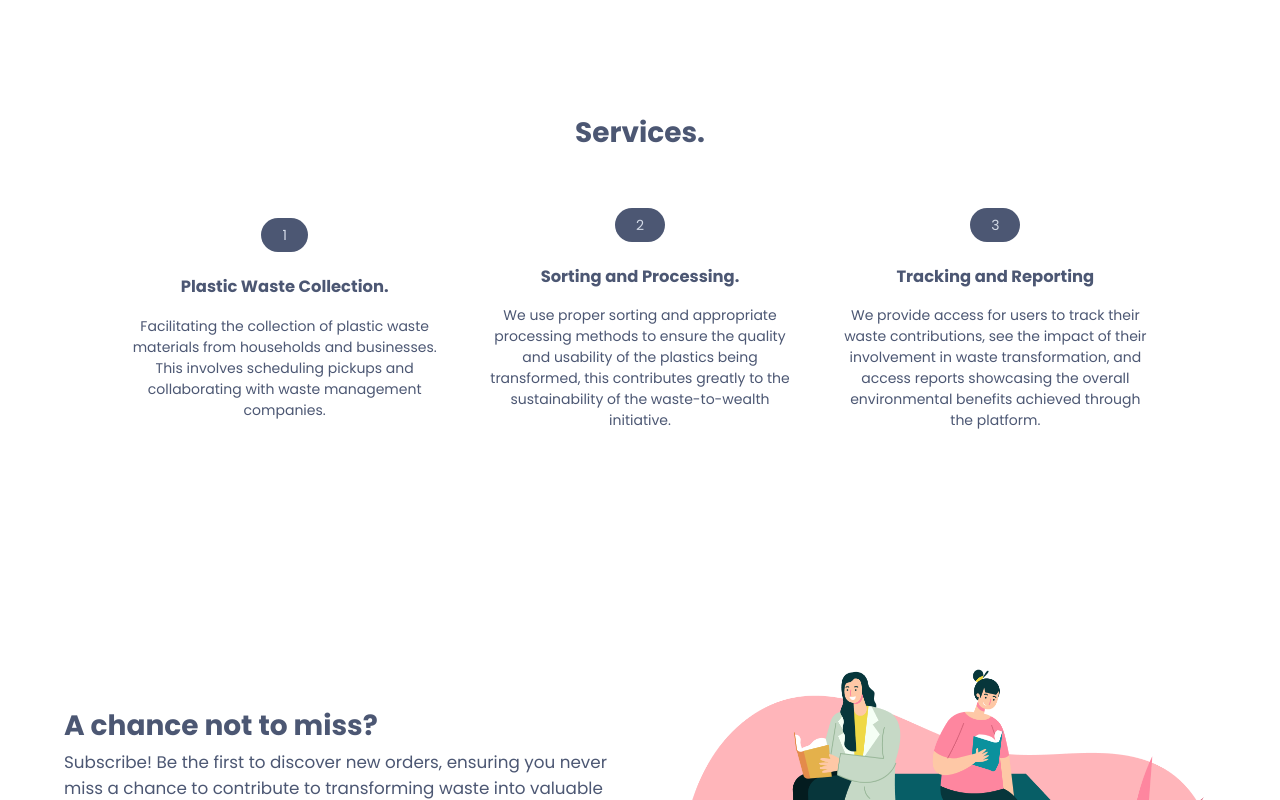
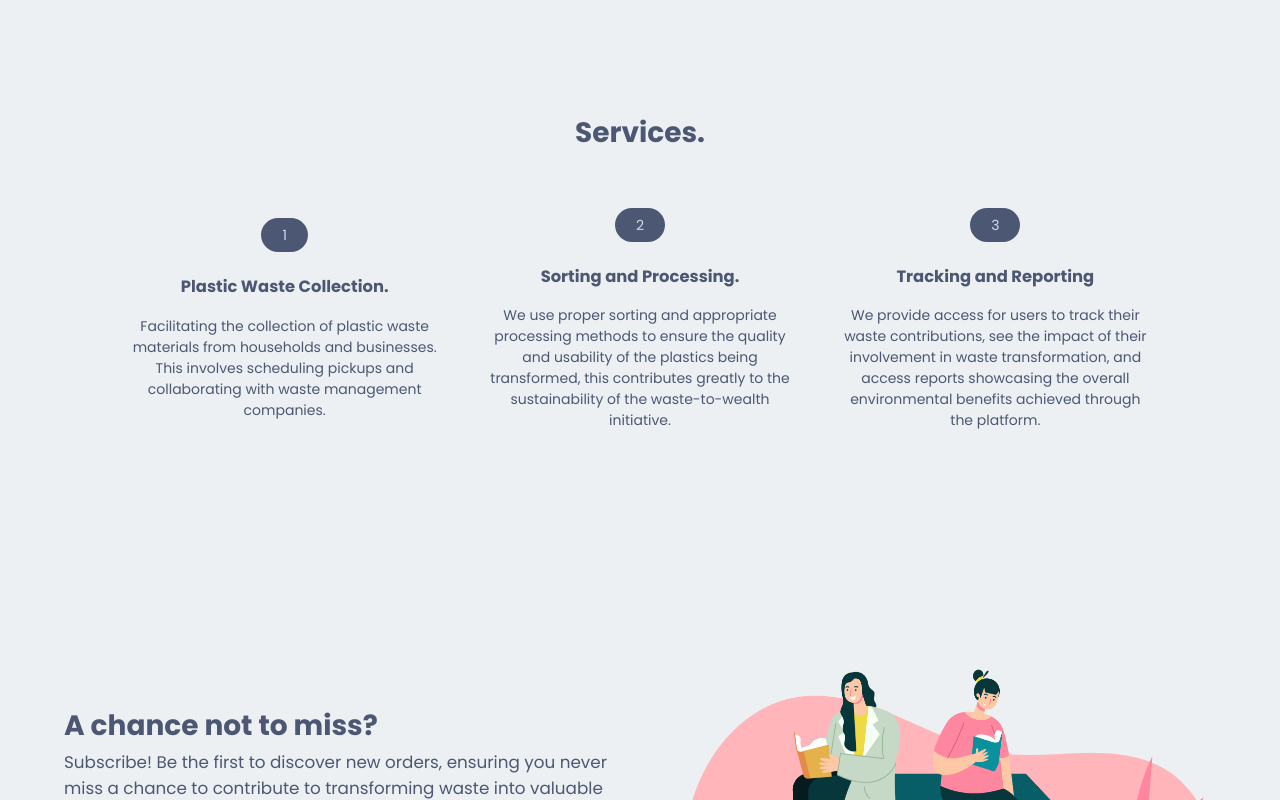
Before and after one commit to ameer017/avocet-frontend, a Next.js app: page / in a window 1280 px wide. Shown: the top 800 px of the page. Built offline with nearby package versions, Linux system fonts and the light colour scheme.

Commit message:
Revert "styles"

```diff
--- a/styles/globals.css
+++ b/styles/globals.css
@@ -7,7 +7,7 @@
   --icons-bg-color: #e2e6e9;
   --shadow-dark-color: #d3dae7;
   --shadow-light-color: #fff;
-  --main-bg-color: #fff;
+  --main-bg-color: #ecf0f3;
 
 
   --box-shadow: 1rem 1rem 1rem var(--shadow-dark-color),
@@ -27,3 +27,14 @@ body {
   background-color: var(--main-bg-color);
   color: var(--icons-color);
 }
+
+
+/* @media (prefers-color-scheme: dark) {
+  html {
+    color-scheme: dark;
+  }
+  body {
+    color: white;
+    background: black;
+  }
+} */
```
